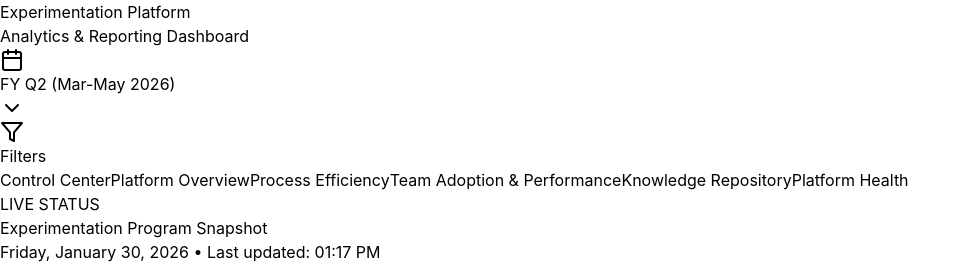
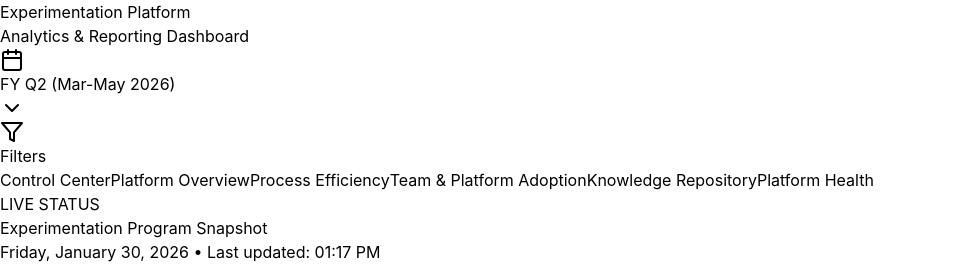
Before and after one commit to acrijman-sudo/Experimentation-Platform-Dashboard, a React (Vite) app: page / in a window 1280 px wide. Shown: the top 264 px of the page, without its empty margins (0-971 px from the left). Built offline with nearby package versions, Linux system fonts and the light colour scheme.

Commit message:
Rename tab from 'Team Adoption & Performance' to 'Team & Platform Adoption'
Updated tab label in Header component, README documentation, and rebuilt production bundle with the new naming.

```diff
--- a/src/components/Header.jsx
+++ b/src/components/Header.jsx
@@ -10,7 +10,7 @@ const Header = ({ activeTab, setActiveTab, timeRange, setTimeRange, filters, set
     { id: 'status', label: 'Control Center' },
     { id: 'overview', label: 'Platform Overview' },
     { id: 'velocity', label: 'Process Efficiency' },
-    { id: 'teams', label: 'Team Adoption & Performance' },
+    { id: 'teams', label: 'Team & Platform Adoption' },
     { id: 'learnings', label: 'Knowledge Repository' },
     { id: 'quality', label: 'Platform Health' },
   ];
```
Also changed, not shown: 6 other files (tests, documents, lock files or other folders).
